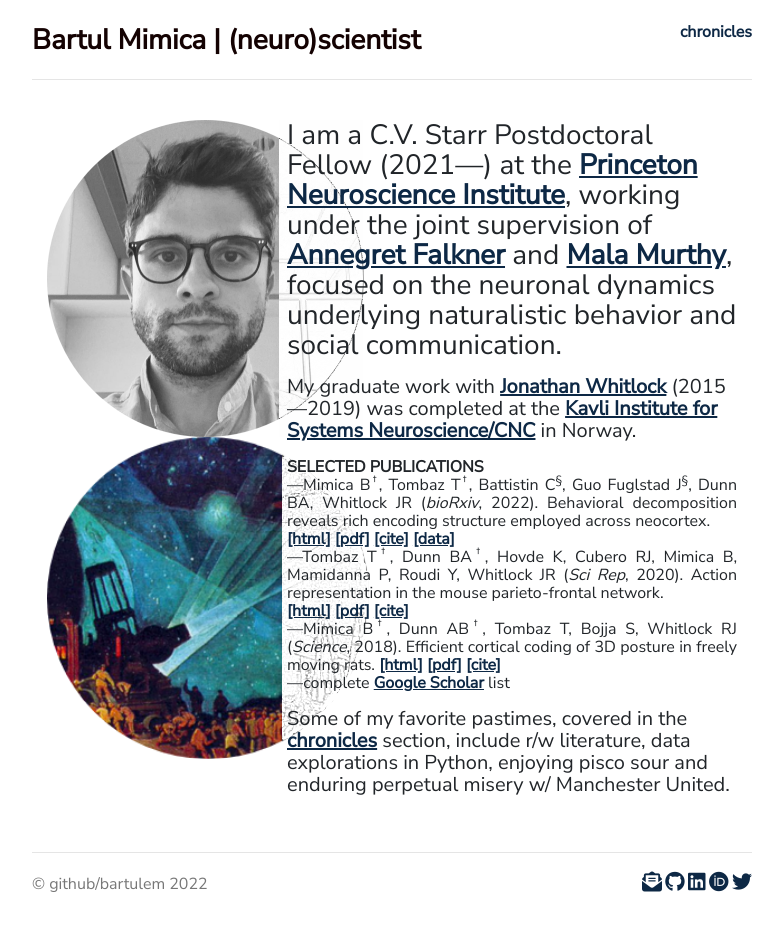
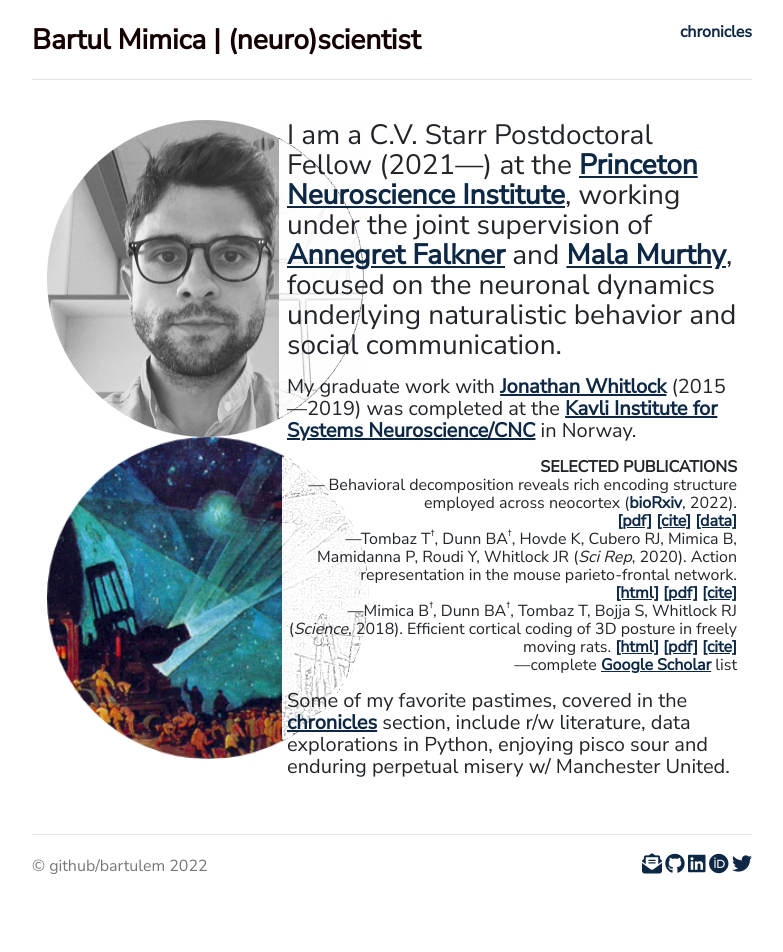
Before and after one commit to bartulem/bartulem.github.io, a Jekyll site: the page built from index.html, in a window 1280 px wide. Shown: the whole page, without its empty margins (248-1031 px from the left). Built offline with Jekyll 4.4.1, drawn with Linux system fonts in a browser that asks for light colours; nearby versions of some CDN libraries; comment, search, counter and statistics services are not loaded; a style sheet for code colours, icons or effects is not loaded.

Commit message:
change pubs layout v3

```diff
--- a/index.html
+++ b/index.html
@@ -16,10 +16,10 @@ tag: (neuro)scientist
 
 	<p>My graduate work with <a style= "text-decoration: underline" target="_blank" href="https://www.whitlocklab.org/">Jonathan Whitlock</a> (2015—2019) was completed at the <a style= "text-decoration: underline" target="_blank" href="https://www.ntnu.edu/kavli">Kavli Institute for Systems Neuroscience/CNC</a> in Norway.</p>
 
-	<p align="justify" class="publications"> <b>SELECTED PUBLICATIONS</b>
-	<br/>—Mimica B<sup>†</sup>, Tombaz T<sup>†</sup>, Battistin C<sup>§</sup>, Guo Fuglstad J<sup>§</sup>, Dunn BA, Whitlock JR (<em>bioRxiv</em>, 2022). Behavioral decomposition reveals rich encoding structure employed across neocortex. <br/> <a href="https://www.biorxiv.org/content/10.1101/2022.02.08.479515v2" target="_blank"><u>[html]</u></a> <a href="/files/MTBFDW_2022_bioRxiv.pdf" target="_blank"><u>[pdf]</u></a> <a href="files/mimica2022.bib" download><u>[cite]</u></a> <a href="https://figshare.com/articles/dataset/Rat_3D_Tracking_E-Phys_KISN_2020_Dataset/17903834" target="_blank"><u>[data]</u></a> <a class="altmetric-embed" data-badge-popover="right" data-badge-type="4" data-doi="10.1101/2022.02.08.479515" data-hide-no-mentions="false"></a>
+	<p align="right" class="publications"> <b>SELECTED PUBLICATIONS</b>
+	<br/>— Behavioral decomposition reveals rich encoding structure employed across neocortex (<a href="https://www.biorxiv.org/content/10.1101/2022.02.08.479515v2" target="_blank">bioRxiv</a>, 2022). <br/> <a href="/files/MTBFDW_2022_bioRxiv.pdf" target="_blank"><u>[pdf]</u></a> <a href="files/mimica2022.bib" download><u>[cite]</u></a> <a href="https://figshare.com/articles/dataset/Rat_3D_Tracking_E-Phys_KISN_2020_Dataset/17903834" target="_blank"><u>[data]</u></a> <a class="altmetric-embed" data-badge-popover="right" data-badge-type="4" data-doi="10.1101/2022.02.08.479515" data-hide-no-mentions="false"></a>
 	<br/> —Tombaz T<sup>†</sup>, Dunn BA<sup>†</sup>, Hovde K, Cubero RJ, Mimica B, Mamidanna P, Roudi Y, Whitlock JR (<em>Sci Rep</em>, 2020). Action representation in the mouse parieto-frontal network. <br/> <a href="https://www.nature.com/articles/s41598-020-62089-6?error=cookies_not_supported&code=e0a538d4-9569-4b30-b2d1-d78d1c8e03b3" target="_blank"><u>[html]</u></a> <a href="/files/tombaz2020_scireports.pdf" target="_blank"><u>[pdf]</u></a> <a href="files/tombaz2020.bib" download><u>[cite]</u></a> <a class="altmetric-embed" data-badge-popover="right" data-badge-type="4" data-doi="10.1038/s41598-020-62089-6" data-hide-no-mentions="true"></a>
-	<br/>—Mimica B<sup>†</sup>, Dunn AB<sup>†</sup>, Tombaz T, Bojja S, Whitlock RJ (<em>Science</em>, 2018). Efficient cortical coding of 3D posture in freely moving rats. <a href="https://science.sciencemag.org/content/362/6414/584" target="_blank"><u>[html]</u></a> <a href="files/mimica2018_science.pdf" target="_blank"><u>[pdf]</u></a> <a href="/files/mimica2018.bib" download><u>[cite]</u></a> <a class="altmetric-embed" data-badge-popover="right" data-badge-type="4" data-doi="10.1126/science.aau2013" data-hide-no-mentions="true"></a>
+	<br/>—Mimica B<sup>†</sup>, Dunn BA<sup>†</sup>, Tombaz T, Bojja S, Whitlock RJ (<em>Science</em>, 2018). Efficient cortical coding of 3D posture in freely moving rats. <a href="https://science.sciencemag.org/content/362/6414/584" target="_blank"><u>[html]</u></a> <a href="files/mimica2018_science.pdf" target="_blank"><u>[pdf]</u></a> <a href="/files/mimica2018.bib" download><u>[cite]</u></a> <a class="altmetric-embed" data-badge-popover="right" data-badge-type="4" data-doi="10.1126/science.aau2013" data-hide-no-mentions="true"></a>
 	<br/> —complete <a href="https://scholar.google.no/citations?user=aUeOyr8AAAAJ&hl=en" target="_blank"><u>Google Scholar</u></a> list</p>
 
 	<p>Some of my favorite pastimes, covered in the <a style= "text-decoration: underline" href="https://bartulem.github.io/chronicles/">chronicles</a> section, include r/w literature, data explorations in Python, enjoying pisco sour and enduring perpetual misery w/ Manchester United.</p>
```
